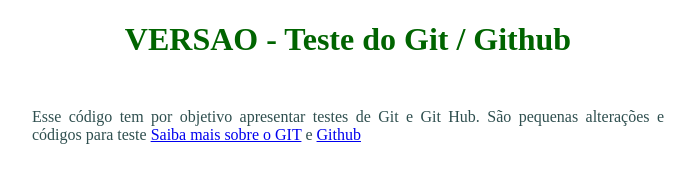
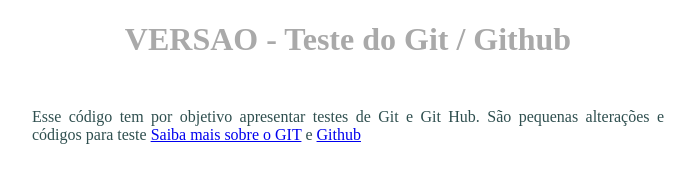
Before and after one commit to sandroaf/versao, a plain HTML site: page index.html in a window 1280 px wide. Shown: the whole page, without its empty margins (292-987 px from the left). Drawn offline with Linux system fonts and the light colour scheme.

Commit message:
Update stile.css

```diff
--- a/stile.css
+++ b/stile.css
@@ -1,6 +1,6 @@
 h1 {
     text-align: center;
-    color: darkgreen;
+    color: darkgray;
 }
 
 p {
```
